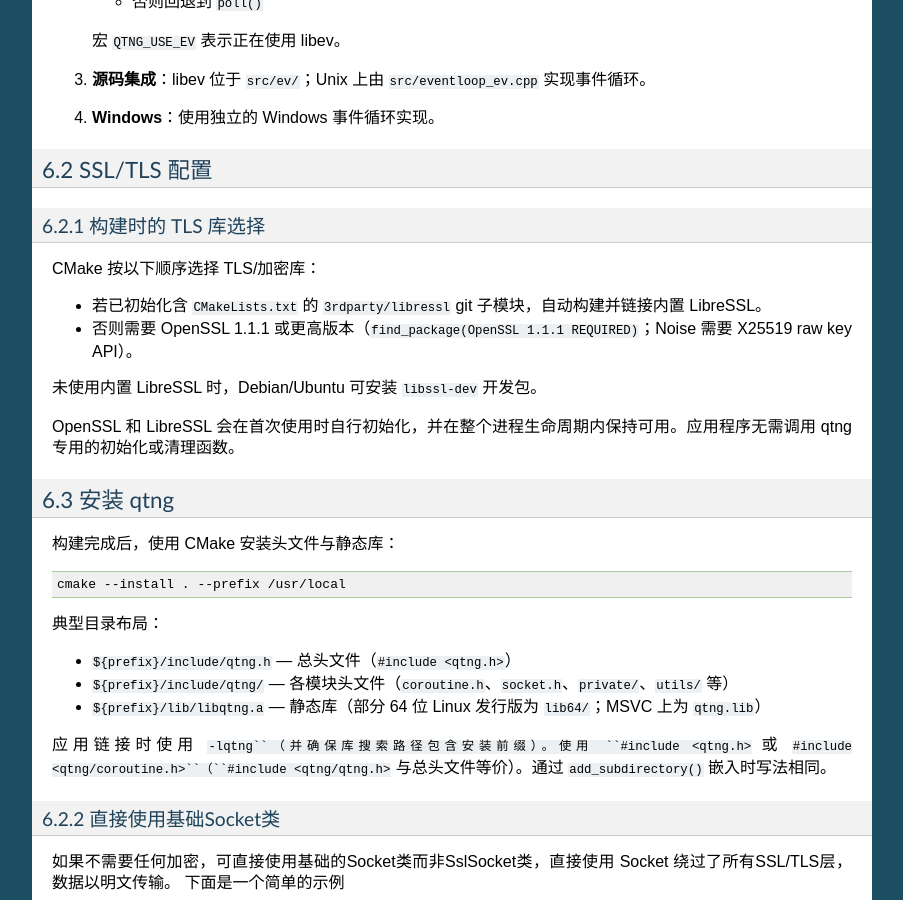
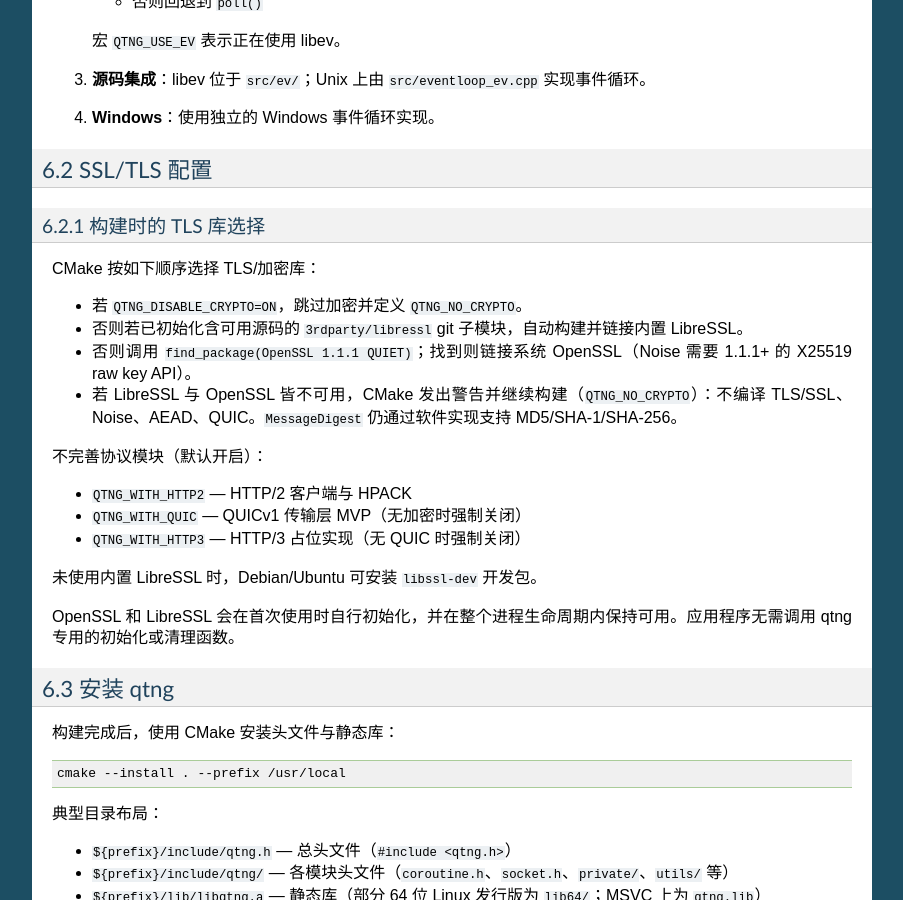
Before and after one commit to hgoldfish/qtng, a Sphinx documentation site: the page built from docs/references.HANS.rst, in a window 1280 px wide and 900 px high, scrolled down 46401 px. Shown: the whole window, without its empty margins (198-1101 px from the left). Built offline with Sphinx 7.4.7, drawn with Linux system fonts in a browser that asks for light colours; some of the changed text lies outside the part shown.

Commit message:
test+docs: cover software MessageDigest and document optional TLS.
Add Catch2 vectors for md_fallback (and OpenSSL when present), and sync
README/Sphinx notes for QTNG_NO_CRYPTO and the HTTP2/QUIC/HTTP3 options.

```diff
--- a/docs/intro.HANS.rst
+++ b/docs/intro.HANS.rst
@@ -26,11 +26,11 @@ qtng是基于协程的网络编程工具包，类似 boost::asio，并借鉴 Pyt
 
 qtng已在Linux、Android、Windows、MacOS和OpenBSD平台测试通过，支持gcc、clang、mingw32、msvc编译器。
 
-构建qtng需要 C++11 编译器、zlib，以及 TLS/加密支持（可通过已初始化的 ``3rdparty/libressl`` git 子模块使用内置 LibreSSL，或使用系统 OpenSSL 1.1.1 或更高版本）。内置单元测试需要 C++17 以及本机安装的 Catch2 v3（或更高版本），且默认不编译。Catch2 不会被自动下载，安装方式见下文"构建并运行测试"。可选的 µTP 互通测试需要 ``3rdparty/libutp``（``git submodule update --init 3rdparty/libutp``）；子模块未初始化时自动跳过。
+构建qtng需要 C++11 编译器和 zlib。TLS/加密为可选：可通过已初始化的 ``3rdparty/libressl`` git 子模块使用内置 LibreSSL，或使用系统 OpenSSL 1.1.1 或更高版本。若两者皆无（或 ``-DQTNG_DISABLE_CRYPTO=ON``），库仍可构建并定义 ``QTNG_NO_CRYPTO``：不包含 TLS/SSL、Noise、AEAD、QUIC；``MessageDigest`` 仍通过软件实现提供 MD5/SHA-1/SHA-256。不完善协议可用 ``-DQTNG_WITH_HTTP2=OFF``、``-DQTNG_WITH_QUIC=OFF``、``-DQTNG_WITH_HTTP3=OFF`` 关闭（默认均为 ON；无加密时也会强制关闭 QUIC/HTTP3）。内置单元测试需要 C++17 以及本机安装的 Catch2 v3（或更高版本），且默认不编译。Catch2 不会被自动下载，安装方式见下文"构建并运行测试"。可选的 µTP 互通测试需要 ``3rdparty/libutp``（``git submodule update --init 3rdparty/libutp``）；子模块未初始化时自动跳过。
 
 协程实现采用boost::context汇编代码，同时支持原生posix ``ucontext``和windows ``fiber`` API，已在ARM、ARM64、x86、amd64架构成功运行测试。
 
-库在 Unix 上使用 libev 事件循环，并通过 LibreSSL 或 OpenSSL 提供 SSL/加密功能。
+库在 Unix 上使用 libev 事件循环。在提供 LibreSSL 或 OpenSSL 时附带 SSL/加密 API；否则省略这些模块（``QTNG_NO_CRYPTO``）。
 
 
 在CMake项目中使用qtng
--- a/docs/intro.rst
+++ b/docs/intro.rst
@@ -21,11 +21,11 @@ Cross platforms
 
 qtng is tested in Linux, Android, Windows, MacOS, and OpenBSD. And support gcc, clang, mingw32, msvc.
 
-Building qtng requires a C++11 compiler, zlib, and TLS/crypto support via bundled LibreSSL (when the ``3rdparty/libressl`` git submodule is initialized) or system OpenSSL 1.1.1 or newer. The bundled unit tests require C++17 and a system-installed Catch2 v3 (or newer); they are not built by default. Catch2 is never downloaded automatically — see "Build and run tests" below for how to install it. Optional µTP interoperability tests need ``3rdparty/libutp`` (``git submodule update --init 3rdparty/libutp``); they are skipped when that submodule is absent.
+Building qtng requires a C++11 compiler and zlib. TLS/crypto support is optional via bundled LibreSSL (when the ``3rdparty/libressl`` git submodule is initialized) or system OpenSSL 1.1.1 or newer. If neither is available (or ``-DQTNG_DISABLE_CRYPTO=ON``), the library builds with ``QTNG_NO_CRYPTO``: TLS/SSL, Noise, AEAD, and QUIC are omitted; ``MessageDigest`` still provides MD5/SHA-1/SHA-256 via a software fallback. Incomplete protocols can be turned off with ``-DQTNG_WITH_HTTP2=OFF``, ``-DQTNG_WITH_QUIC=OFF``, and ``-DQTNG_WITH_HTTP3=OFF`` (all default to ON; QUIC/HTTP3 are also forced off without crypto). The bundled unit tests require C++17 and a system-installed Catch2 v3 (or newer); they are not built by default. Catch2 is never downloaded automatically — see "Build and run tests" below for how to install it. Optional µTP interoperability tests need ``3rdparty/libutp`` (``git submodule update --init 3rdparty/libutp``); they are skipped when that submodule is absent.
 
 The coroutine is implemented using boost::context asm code, and support native posix `ucontext` and windows `fiber` API. Running tests is success in ARM, ARM64, x86, amd64.
 
-The library uses libev for its event loop on Unix and provides SSL/cipher functions through LibreSSL or OpenSSL.
+The library uses libev for its event loop on Unix. When LibreSSL or OpenSSL is available, it also provides SSL/cipher APIs; otherwise those modules are omitted (``QTNG_NO_CRYPTO``).
 
 
 Use qtng in CMake projects
--- a/docs/references.HANS.rst
+++ b/docs/references.HANS.rst
@@ -2807,10 +2807,18 @@ SSL/TLS 连接中使用的加密套件（Cipher Suite），包含加密算法、
 6.2.1 构建时的 TLS 库选择
 +++++++++++++++++++++++++
 
-CMake 按以下顺序选择 TLS/加密库：
-
-* 若已初始化含 ``CMakeLists.txt`` 的 ``3rdparty/libressl`` git 子模块，自动构建并链接内置 LibreSSL。
-* 否则需要 OpenSSL 1.1.1 或更高版本（``find_package(OpenSSL 1.1.1 REQUIRED)``；Noise 需要 X25519 raw key API）。
+CMake 按如下顺序选择 TLS/加密库：
+
+* 若 ``QTNG_DISABLE_CRYPTO=ON``，跳过加密并定义 ``QTNG_NO_CRYPTO``。
+* 否则若已初始化含可用源码的 ``3rdparty/libressl`` git 子模块，自动构建并链接内置 LibreSSL。
+* 否则调用 ``find_package(OpenSSL 1.1.1 QUIET)``；找到则链接系统 OpenSSL（Noise 需要 1.1.1+ 的 X25519 raw key API）。
+* 若 LibreSSL 与 OpenSSL 皆不可用，CMake 发出警告并继续构建（``QTNG_NO_CRYPTO``）：不编译 TLS/SSL、Noise、AEAD、QUIC。``MessageDigest`` 仍通过软件实现支持 MD5/SHA-1/SHA-256。
+
+不完善协议模块（默认开启）：
+
+* ``QTNG_WITH_HTTP2`` — HTTP/2 客户端与 HPACK
+* ``QTNG_WITH_QUIC`` — QUICv1 传输层 MVP（无加密时强制关闭）
+* ``QTNG_WITH_HTTP3`` — HTTP/3 占位实现（无 QUIC 时强制关闭）
 
 未使用内置 LibreSSL 时，Debian/Ubuntu 可安装 ``libssl-dev`` 开发包。
 
```
Also changed, not shown: README.HANS.md (+9 -2 lines), README.md (+9 -2 lines), docs/references.rst (+10 -2 lines), 3rdparty/README.md, 2 other files.
